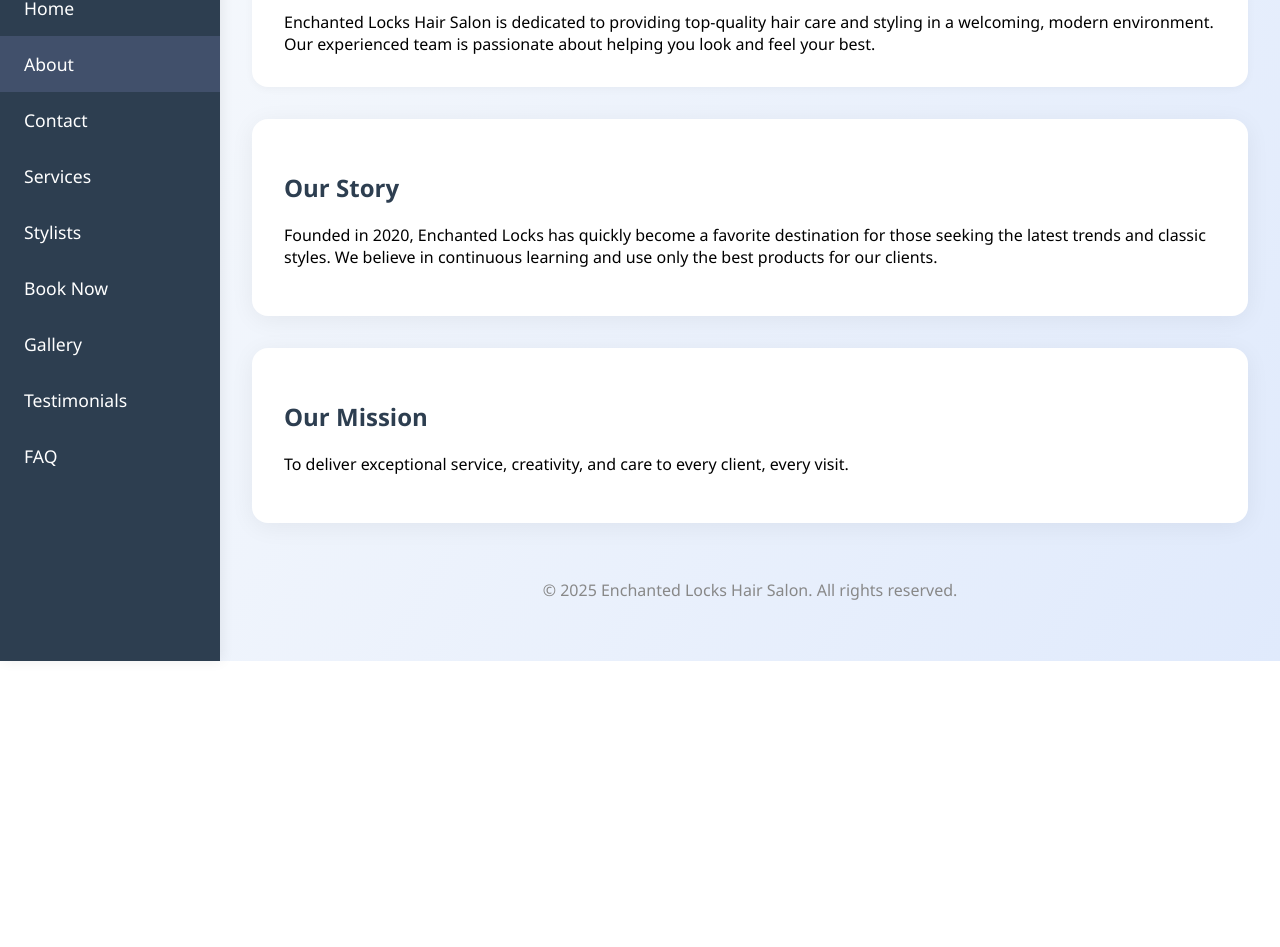
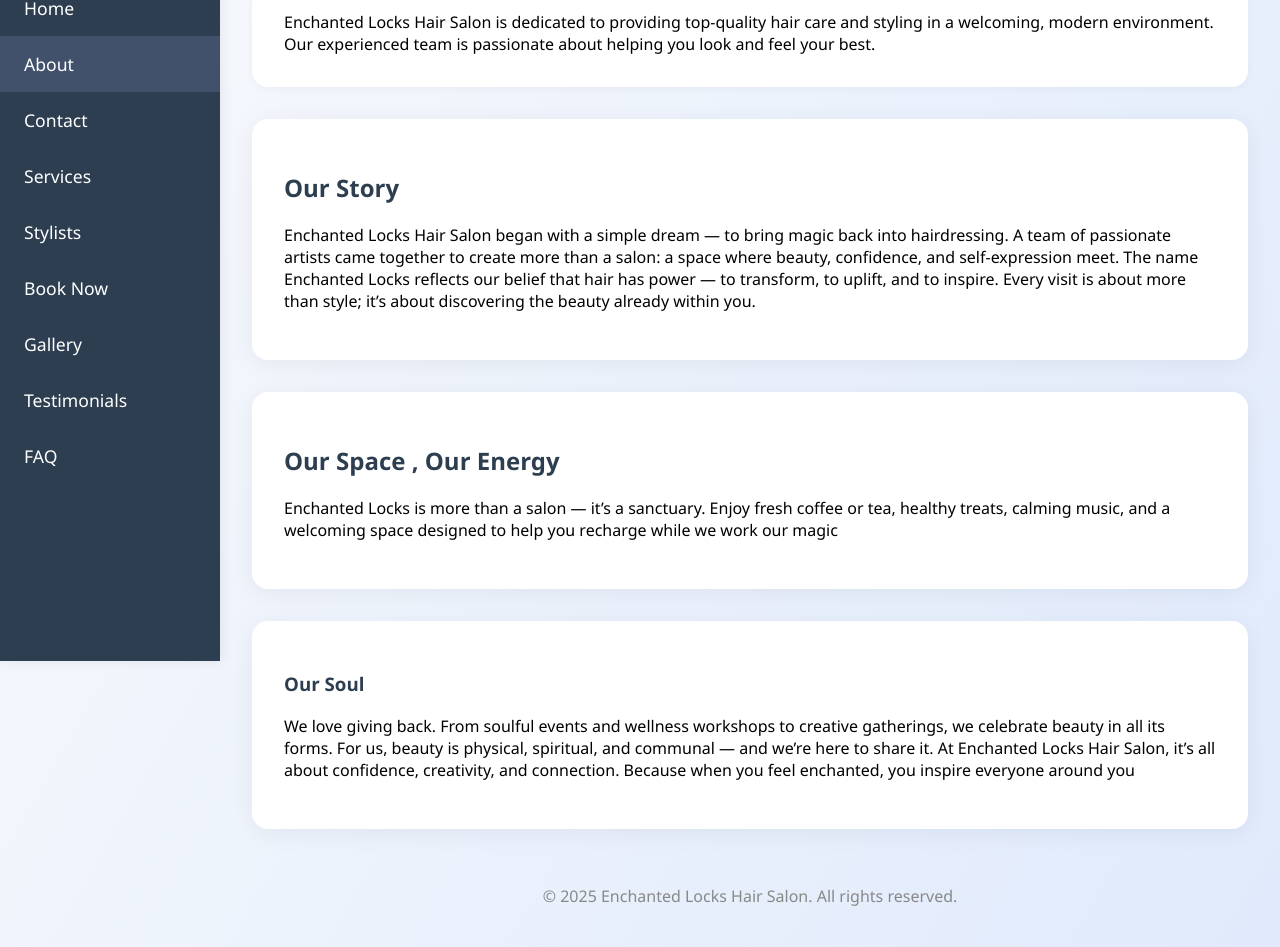
Before and after one commit to joshdryan431/WebDev_Project_4blue, a plain HTML site: page 4blue_Project/about.html in a window 1280 px wide. Shown: the part 139-1086 px from the top of the page. Before the commit the page ends 800 px from the top, so only its background shows below. Drawn offline with Linux system fonts and the light colour scheme.

Commit message:
Update about.html

```diff
--- a/4blue_Project/about.html
+++ b/4blue_Project/about.html
@@ -26,11 +26,19 @@
         </header>
         <section>
             <h2>Our Story</h2>
-            <p>Founded in 2020, Enchanted Locks has quickly become a favorite destination for those seeking the latest trends and classic styles. We believe in continuous learning and use only the best products for our clients.</p>
+            <p>Enchanted Locks Hair Salon began with a simple dream — to bring magic back into hairdressing. A team of passionate artists came together to create more than a salon: a space where beauty, confidence, and self-expression meet.
+
+The name Enchanted Locks reflects our belief that hair has power — to transform, to uplift, and to inspire. Every visit is about more than style; it’s about discovering the beauty already within you.</p>
         </section>
         <section>
-            <h2>Our Mission</h2>
-            <p>To deliver exceptional service, creativity, and care to every client, every visit.</p>
+            <h2>Our Space , Our Energy</h2>
+            <p>
+Enchanted Locks is more than a salon — it’s a sanctuary. Enjoy fresh coffee or tea, healthy treats, calming music, and a welcoming space designed to help you recharge while we work our magic</p>
+        </section>
+        <section>
+            <h3> Our Soul </h3>
+            <p>We love giving back. From soulful events and wellness workshops to creative gatherings, we celebrate beauty in all its forms. For us, beauty is physical, spiritual, and communal — and we’re here to share it.
+At Enchanted Locks Hair Salon, it’s all about confidence, creativity, and connection. Because when you feel enchanted, you inspire everyone around you</p>
         </section>
         <footer>
             &copy; 2025 Enchanted Locks Hair Salon. All rights reserved.
```
